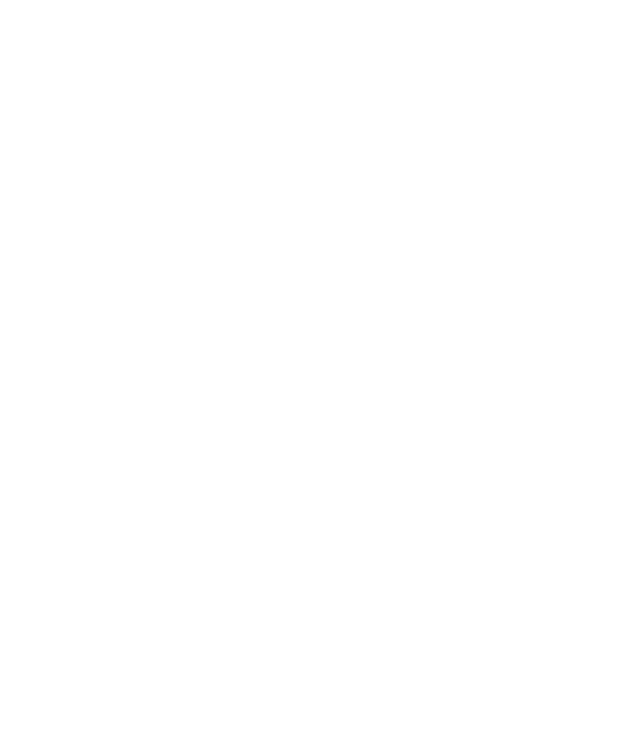
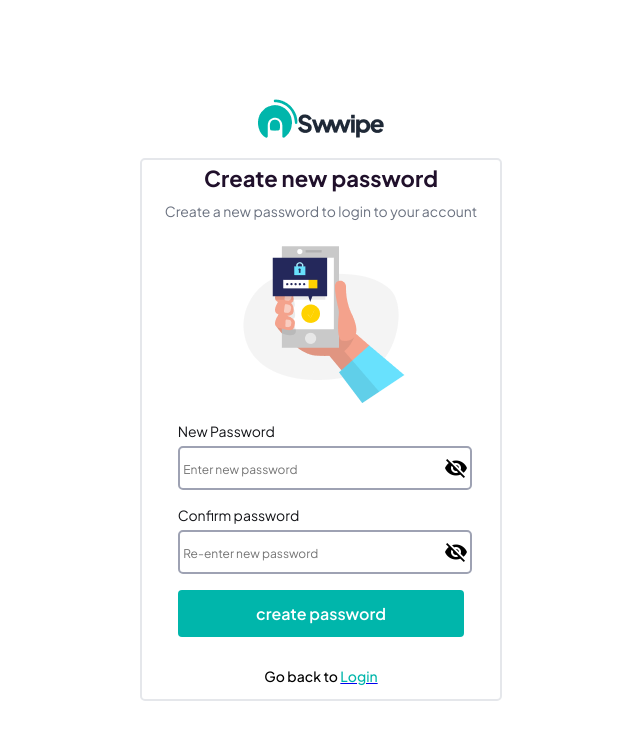
Before and after one commit to Odeyemifavour/swwipe-payment-webApp, a Vue app: page /create-new-password in a window 1280 px wide. Before the commit this address had no page. Shown: the top 740 px of the page, without its empty margins (319-959 px from the left). Built offline with nearby package versions, Linux system fonts and the light colour scheme.

Commit message:
new commit

```diff
--- /dev/null
+++ b/src/components/CreateNewPassword.vue
@@ -0,0 +1,294 @@
+<template>
+    <div>
+        <div class="password-created-successfully" v-if="verifyPasswordSent" @close="togglePasswordSent">
+               <div class="pop-up">
+                <div class="checked-icon">
+                    <i class="fa-solid fa-circle-check"></i>
+                </div>
+                <div class="text">
+                    <p>Password created successfully</p>
+                </div>
+                <div class="close">
+                    <i class="fa-duotone fa-solid fa-xmark" v-if="verifyPasswordSent" @click="closePasswordSent" >  </i>
+                </div>
+               </div>
+        </div>
+    </div>
+    <div class="container">
+        <div class="logo">
+            <img src="/Union.png" alt="">
+            <img src="/Swwipe.png" alt="">
+        </div>
+       <div class="content">
+        <section class="header-text">
+            <h1>Create new password</h1>
+            <p>Create a new password to login to your account</p>
+        </section>
+        <section class="content-img">
+            <img src="/Password_Two Color (1) 1.png" alt="">
+        </section>
+        <section class="form">
+            <form action="">
+                <label for="password">
+                    <p>New Password</p>
+                    <section class="password-section">
+                        <input placeholder="Enter new password" type="password" v-model="newPassword">
+                        <i class="material-icons" @click="togglePasswordVisibility">{{ passwordVisible ? 'visibility' : 'visibility_off' }}</i>
+                    </section>
+                    </label>
+
+                    <label for="confirm-password">
+                    <p>Confirm password</p>
+                    <section class="password-section">
+                        <input type="password" placeholder="Re-enter new password" v-model="confirmNewPassword">
+                        <i class="material-icons" @click="togglePasswordVisibility">{{ passwordVisible ? 'visibility' : 'visibility_off' }}</i>
+                    </section>
+                    <p v-if="passwordMismatch" class="error-message">Passwords do not match</p>
+                </label>
+            </form>
+        </section>
+        <section class="create-password">
+            <button @click="togglePasswordSent" class="create-password-btn">create password</button>
+        </section>
+        <section class="login">
+            <p>Go back to
+
+                    <RouterLink :to="{name:'login'}">
+                        <span>Login</span>
+                    </RouterLink>
+
+            </p>
+        </section>
+       </div>
+    </div>
+    <!-- <div class="footer">
+        <Footer/>
+    </div> -->
+</template>
+
+<script>
+import { ref } from 'vue';
+import Footer from './Footer.vue';
+
+
+    export default {
+        name: 'create-new-password',
+      components:{
+        Footer
+      },
+      setup(){
+        const newPassword = ref('');
+        const confirmNewPassword = ref('');
+        const verifyPasswordSent = ref(false);
+        const togglePasswordSent = ()=> {
+            verifyPasswordSent.value =! verifyPasswordSent.value;
+              if(verifyPasswordSent.value = true){
+                verifyPasswordSent.value = verifyPasswordSent.value
+        }
+        }
+
+        const closePasswordSent = ()=>{
+            if(verifyPasswordSent.value = true){
+                verifyPasswordSent.value =! verifyPasswordSent.value
+            }
+        }
+
+        return{
+            newPassword,
+            confirmNewPassword,
+            verifyPasswordSent,
+            togglePasswordSent,
+            closePasswordSent
+        }
+      }
+
+    }
+</script>
+
+<style lang="scss" scoped>
+    .password-created-successfully
+    {
+        display: flex;
+        flex-direction: row;
+        align-items: center;
+        position: fixed;
+        top: 0;
+        left: 0;
+        right: 0;
+        z-index: 99;
+        justify-content: flex-end;
+
+
+        & .pop-up
+        {
+        display: flex;
+        flex-direction: row;
+        align-items: center;
+        border: 1px solid #95C9B4;
+        gap: 10px;
+        margin: 1em 1.5em;
+        padding: 0 1em;
+        background-color: #95C9B4;
+        border-radius: 2px;
+
+        div .fa-xmark
+        {
+            color: #5C5F62;
+            cursor: pointer;
+        }
+        div p
+        {
+            color: #202223;
+            font-weight: 400;
+            font-size: 14px;
+        }
+        .checked-icon i
+        {
+            color: green;
+        }
+        }
+    }
+    .container
+    {
+        position: fixed;
+        top: 0;
+        left: 0;
+        right: 0;
+        bottom: 0;
+        z-index: 99;
+        display: flex;
+        flex-direction: column;
+        justify-content: center;
+        align-items: center;
+        width: 35%;
+        margin: auto;
+        padding: 1.5em 0;
+    }
+    .content
+    {
+        border: 2px solid #E5E7EB;
+        width: 80%;
+        display: flex;
+        flex-direction: column;
+        margin-top: 1em;
+        border-radius: 5px;
+
+        & section
+        {
+            width: 100%;
+            margin: auto;
+        }
+    }
+    .header-text
+     {
+         display: flex;
+         flex-direction: column;
+         text-align: center;
+         line-height: 1px;
+
+         h1
+         {
+            color: #20102B;
+            font-weight: 700;
+            font-size: 22px;
+         }
+         p
+         {
+            font-weight: 400;
+            font-size: 14px;
+            color: #6B7280;
+         }
+     }
+    .content-img
+    {
+        display: flex;
+        justify-content: center;
+    }
+    .form form
+    {
+
+        display: flex;
+        flex-direction: column;
+        gap: 10px;
+
+        & label
+        {
+            margin: 0.5em 0;
+            display: flex;
+            flex-direction: column;
+            width: 80%;
+            margin: auto;
+        }
+        & label p
+        {
+            font-size: 14px;
+            font-weight: 400;
+            color: #141519;
+            line-height: 2px
+        }
+        & label .password-section
+        {
+            display: flex;
+            flex-direction: row;
+            justify-content: space-between;
+        }
+        & label section
+        {
+            border: 2px solid #9EA2B3;
+            padding: 0.5em 0.1em;
+            width: 100%;
+            border-radius: 5px;
+            & input
+            {
+            background: transparent;
+            border: none;
+            outline: none;
+            width: 100%;
+            &::placeholder
+            {
+                font-size: 12px;
+                font-weight: 400
+            }
+            }
+            & i
+            {
+            cursor: pointer;
+            }
+        }
+    }
+    .create-password
+    {
+      margin: auto;
+      display: flex;
+      justify-content: center;
+      padding: 1em 0;
+
+      button
+      {
+        width: 80%;
+        margin: auto;
+        padding: 0.8em 0.1em;
+        cursor: pointer;
+        background: #00B6AB;
+        border: none;
+        outline: none;
+        border-radius: 4px;
+        font-weight: 600;
+        font-size: 16px;
+        color: #fff;
+      }
+    }
+    .login
+    {
+        display: flex;
+        justify-content: center;
+        font-weight: 500;
+        font-size: 14px;
+        p span
+        {
+            color: #00B6AB;
+            cursor: pointer;
+        }
+    }
+
+</style>
--- a/src/router/index.js
+++ b/src/router/index.js
@@ -1,6 +1,7 @@
 import { createRouter, createWebHistory } from 'vue-router'
 import Login from '@/views/Login.vue'
 import CreateAccount from '@/views/CreateAccount.vue'
+import CreateNewPassword from '@/components/CreateNewPassword.vue'
 
 const router = createRouter({
   history: createWebHistory(import.meta.env.BASE_URL),
@@ -14,6 +15,11 @@
       path:'/login',
       name:'login',
       component: Login
+    },
+    {
+      path:'/create-new-password',
+      name: 'create-new-password',
+      component: CreateNewPassword
     }
 
   ]
--- a/src/views/CreateAccount.vue
+++ b/src/views/CreateAccount.vue
@@ -31,34 +31,19 @@
         </section>
       </label>
 
-      <!-- <label for="password">
-        <p>Password</p>
-        <section class="password-section">
-          <input type="password" placeholder="Create password" v-model="password" @focus="showRequrements = true"  >
-          <i class="material-icons" >visibility_off</i>
-        </section>
-      </label>
-
-      <label for="password">
-        <p>Confirm password</p>
-        <section class="password-section">
-          <input type="password" placeholder="Re-enter password" v-model="confirmPassword">
-          <i class="material-icons">visibility_off</i>
-        </section>
-      </label> -->
       <label for="password">
       <p>Password</p>
       <section class="password-section">
         <input :type="passwordVisible ? 'text' : 'password'" placeholder="Create password" v-model="password" @focus="showRequrements = true">
-        <i class="material-icons" @click="togglePasswordVisibility">{{ passwordVisible ? 'visibility' : 'visibility_off' }}</i>
+        <i class="material-icons" @click="togglePasswordVisibility('password')">{{ passwordVisible ? 'visibility' : 'visibility_off' }}</i>
       </section>
     </label>
 
     <label for="confirm-password">
       <p>Confirm password</p>
       <section class="password-section">
-        <input :type="passwordVisible ? 'text' : 'password'" placeholder="Re-enter password" v-model="confirmPassword">
-        <i class="material-icons" @click="togglePasswordVisibility">{{ passwordVisible ? 'visibility' : 'visibility_off' }}</i>
+       <input :type="confirmPasswordVisible ? 'text' : 'password'" placeholder="Re-enter password" v-model="confirmPassword">
+      <i class="material-icons" @click="togglePasswordVisibility('confirmPassword')">{{ confirmPasswordVisible ? 'visibility' : 'visibility_off' }}</i>
       </section>
       <p v-if="passwordMismatch" class="error-message">Passwords do not match</p>
     </label>
@@ -119,6 +104,7 @@
       const confirmPassword = ref('');
       const showRequrements = ref(false);
       const passwordVisible = ref(false);
+      const confirmPasswordVisible = ref(false);
       const requirements = ref({
         passwordLengthRequired: {
           description: 'At least 10 characters', check: (password) => password.length >=10, pass: false
@@ -136,6 +122,7 @@
           description: 'At least 1 symbol', check: (password) => /[!@#$%^&*(),.?":{}|<>_-]/.test(password), pass: false
         }
       })
+
 // watch
       watch(password, (newPassword) => {
         Object.keys(requirements.value).forEach(key => {
@@ -143,13 +130,13 @@
       });
   });
 
-   const togglePasswordVisibility = () => {
-      passwordVisible.value = !passwordVisible.value;
-    };
-
-    // const passwordMismatch = computed(() => {
-    //   return password.value !== confirmPassword.value && confirmPassword.value !== '';
-    // });
+      const togglePasswordVisibility = (field) => {
+      if (field === 'password') {
+        passwordVisible.value = !passwordVisible.value;
+      } else if (field === 'confirmPassword') {
+        confirmPasswordVisible.value = !confirmPasswordVisible.value;
+      }
+    }
 
       return{
         businessName,
@@ -159,6 +146,8 @@
         requirements,
         passwordVisible,
         togglePasswordVisibility,
+        confirmPassword,
+        confirmPasswordVisible
 
       }
     }
```
Also changed, not shown: src/views/Login.vue (+25 -9 lines).
